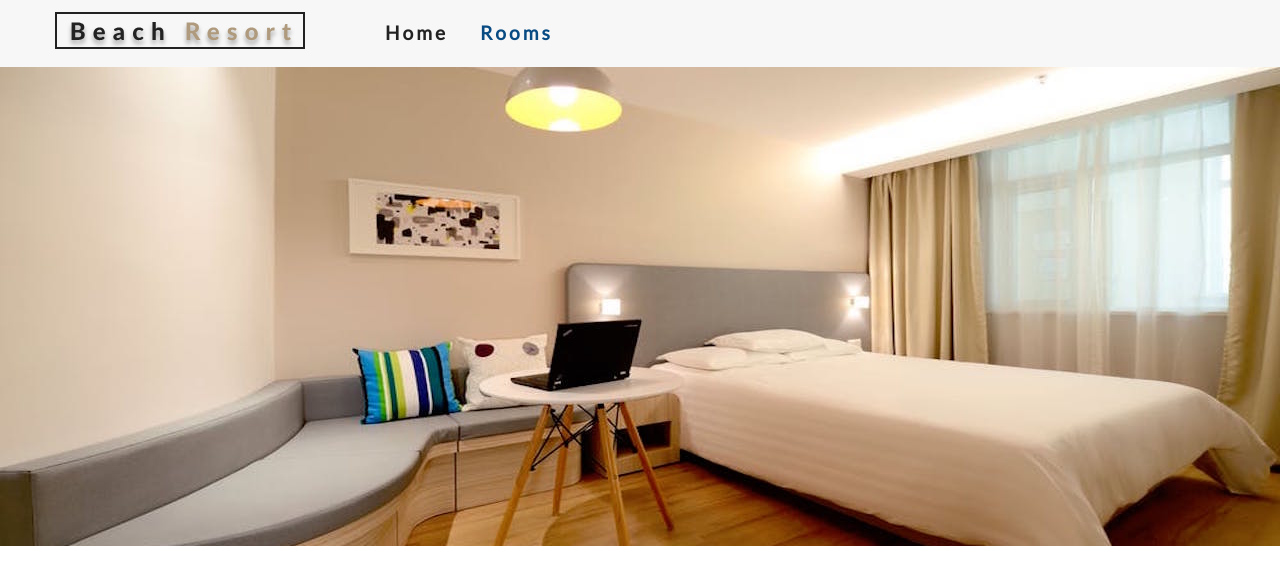
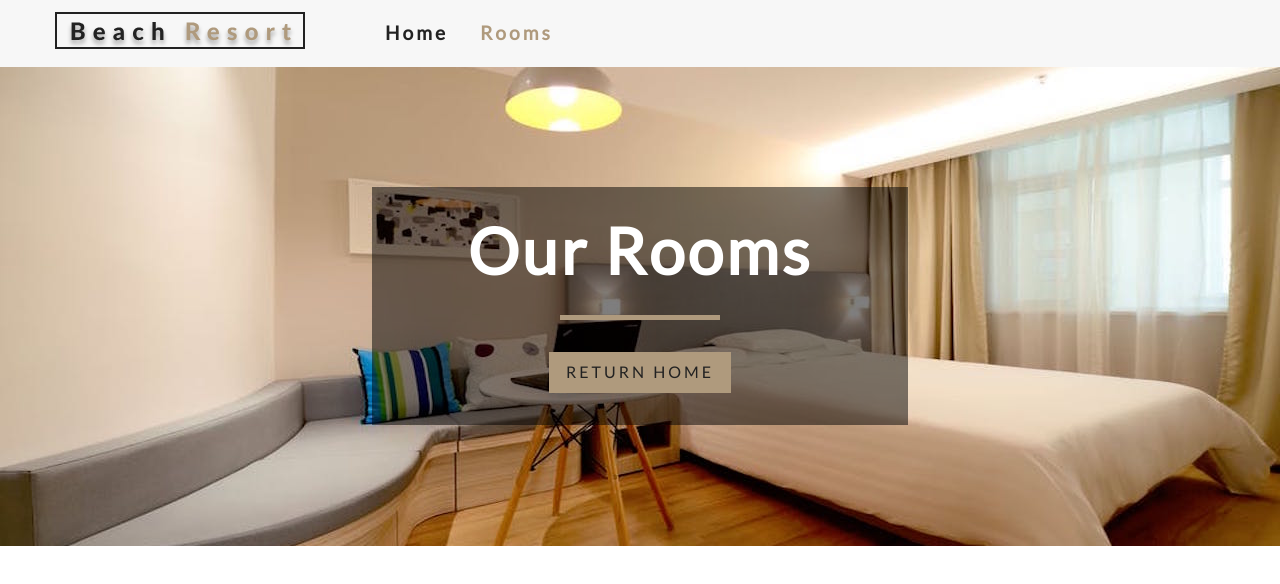
Before and after one commit to akash02-das/beach-resort, a React (Create React App) app: page /rooms in a window 1280 px wide. Shown: the top 584 px of the page. Built offline with nearby package versions, Linux system fonts and the light colour scheme.

Commit message:
Banner component

```diff
--- a/src/App.scss
+++ b/src/App.scss
@@ -5,7 +5,7 @@
 }
 
 // ############# Variables #############
-$primaryColor: #084b83;
+$primaryColor: #af9a7d;
 $offWhite: #f7f7f7;
 $mainWhite: #fff;
 $mainBlack: #222;
--- /dev/null
+++ b/src/components/Banner.js
@@ -0,0 +1,14 @@
+import React from "react";
+
+const Banner = ({ children, title, subtitle }) => {
+  return (
+    <div className="banner">
+      <h1>{title}</h1>
+      <div></div>
+      <p>{subtitle}</p>
+      {children}
+    </div>
+  );
+};
+
+export default Banner;
--- a/src/pages/Error.js
+++ b/src/pages/Error.js
@@ -1,9 +1,20 @@
 import React from "react";
 import Hero from "../components/Hero";
+import Banner from "../components/Banner";
 import "../styles/hero.scss";
 
+import { Link } from "react-router-dom";
+
 const Error = () => {
-  return <Hero />;
+  return (
+    <Hero>
+      <Banner title="404" subtitle="page not found">
+        <Link to="/" className="btn-primary">
+          return home
+        </Link>
+      </Banner>
+    </Hero>
+  );
 };
 
 export default Error;
--- a/src/pages/Home.js
+++ b/src/pages/Home.js
@@ -1,9 +1,20 @@
 import React from "react";
 import Hero from "../components/Hero";
-import "../styles/hero.scss";
+import Banner from "../components/Banner";
+import "../styles/banner.scss";
+
+import { Link } from "react-router-dom";
 
 const Home = () => {
-  return <Hero />;
+  return (
+    <Hero>
+      <Banner title="luxurious rooms" subtitle="deluxe rooms starting at $299">
+        <Link to="/rooms" className="btn-primary">
+          our rooms
+        </Link>
+      </Banner>
+    </Hero>
+  );
 };
 
 export default Home;
--- a/src/pages/Rooms.js
+++ b/src/pages/Rooms.js
@@ -1,9 +1,21 @@
 import React from "react";
 import Hero from "../components/Hero";
+import Banner from "../components/Banner";
 import "../styles/hero.scss";
+import "../styles/banner.scss";
+
+import { Link } from "react-router-dom";
 
 const Rooms = () => {
-  return <Hero hero="roomsHero" />;
+  return (
+    <Hero hero="roomsHero">
+      <Banner title="our rooms">
+        <Link to="/" className="btn-primary">
+          return home
+        </Link>
+      </Banner>
+    </Hero>
+  );
 };
 
 export default Rooms;
--- /dev/null
+++ b/src/styles/banner.scss
@@ -0,0 +1,47 @@
+@import "../App.scss";
+
+.banner {
+  display: inline-block;
+  background: rgba(0, 0, 0, 0.5);
+  color: $mainWhite;
+  padding: 2rem 1rem;
+  text-align: center;
+  text-transform: capitalize;
+  letter-spacing: $mainSpacing;
+
+  h1 {
+    font-size: 2.5rem;
+  }
+
+  div {
+    width: 10rem;
+    height: 5px;
+    background: $primaryColor;
+    margin: 1.7rem auto;
+  }
+
+  p {
+    font-size: 1.2rem;
+    margin-bottom: 2rem;
+  }
+}
+
+@media screen and (min-width: 576px) {
+  .banner {
+    padding: 2rem 3rem;
+
+    h1 {
+      font-size: 3rem;
+    }
+  }
+}
+
+@media screen and (min-width: 992px) {
+  .banner {
+    padding: 2rem 6rem;
+
+    h1 {
+      font-size: 4rem;
+    }
+  }
+}
```
Also changed, not shown: 1 other file (tests, documents, lock files or other folders).
